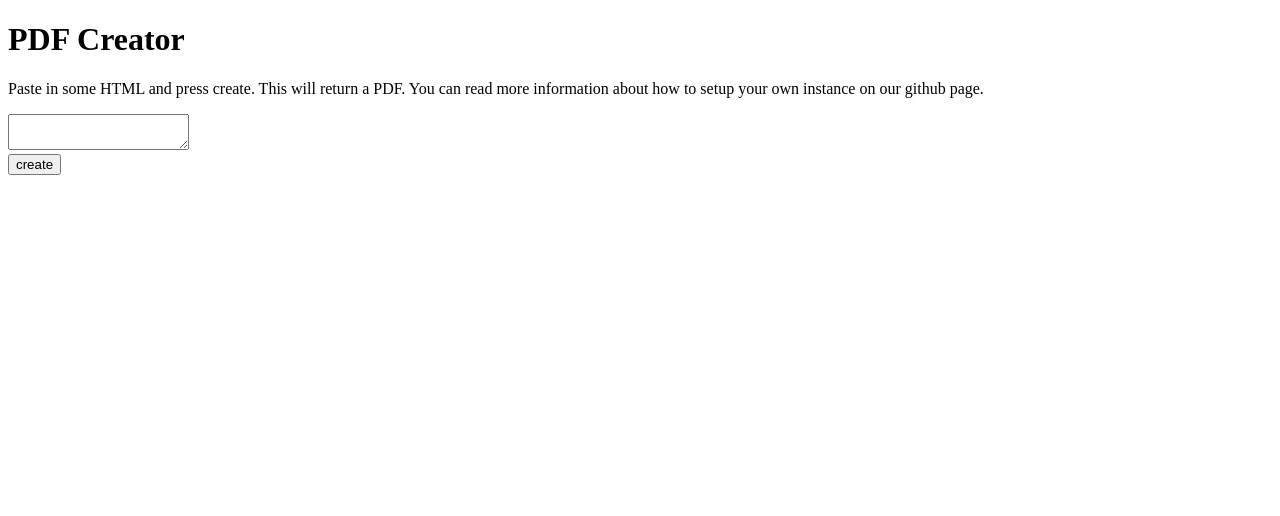
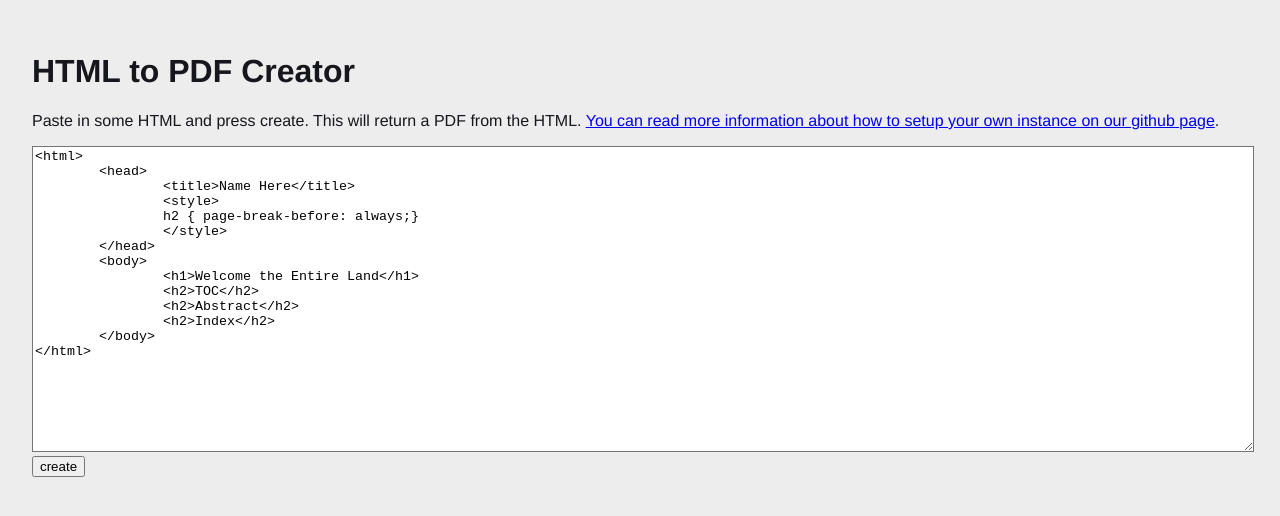
Before and after one commit to Visar-is/pdf, a plain HTML site: page public/index.html in a window 1280 px wide. Drawn offline with Linux system fonts and the light colour scheme.

Commit message:
styling the homepage, updated the README and put some sample HTML into the textarea

```diff
--- a/public/index.html
+++ b/public/index.html
@@ -1,13 +1,32 @@
 <!DOCTYPE html>
 <html>
   <head>
-    <title>PDF Creator</title>
+    <title>HTML to PDF Creator</title>
+	<style>
+	html,body { margin: 0 auto; padding: 0; color: #16161d; background-color: #ededed; font-family: Helvetica,Arial,sanserif; }
+	form { padding: 2em;}
+	textarea { background-color: #fff; }
+	</style>
   </head>
   <body>
     <form action="html-to-pdf" method="post">
-    <h1>PDF Creator</h1>
-    <p>Paste in some HTML and press create. This will return a PDF. You can read more information about how to setup your own instance on our github page.</p>
-    <div><textarea name="html"></textarea></div>
+    <h1>HTML to PDF Creator</h1>
+    <p>Paste in some HTML and press create. This will return a PDF from the HTML. <a href="https://github.com/Visar-is/pdf">You can read more information about how to setup your own instance on our github page</a>.</p>
+    <div><textarea name="html" style="width: 100%" rows="20"><html>
+	<head>
+		<title>Name Here</title>
+		<style>
+		h2 { page-break-before: always;}
+		</style>
+	</head>
+	<body>
+		<h1>Welcome the Entire Land</h1>
+		<h2>TOC</h2>
+		<h2>Abstract</h2>
+		<h2>Index</h2>
+	</body>
+</html>
+	</textarea></div>
     <div><input type="submit" value="create"/></div>
     </form>
   </body>
```
Also changed, not shown: 1 other file.
